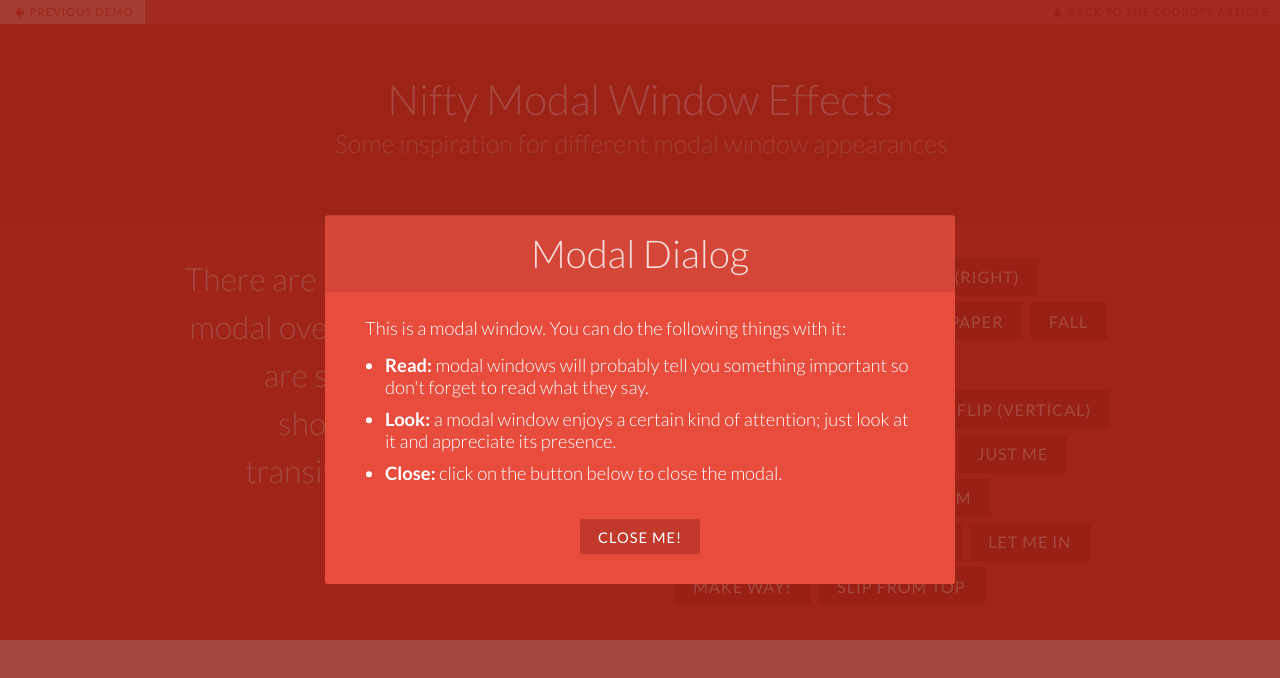
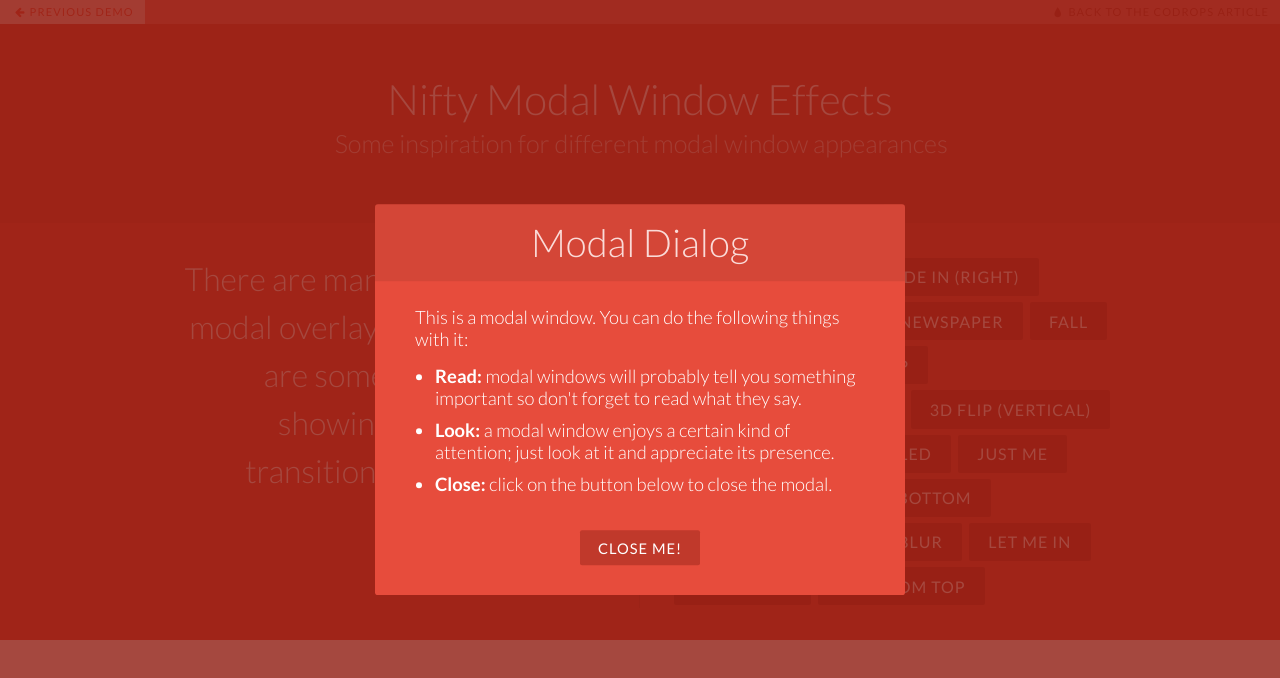
Before and after one commit to Wenchaozou/For2018214, a plain HTML site: page ModalWindowEffects/index.html in a window 1280 px wide. Both pictures are taken after a click on the button "SLIDE IN (RIGHT)". Drawn offline with Linux system fonts and the light colour scheme; no server answers.

Commit message:
Update component.css

```diff
--- a/ModalWindowEffects/css/component.css
+++ b/ModalWindowEffects/css/component.css
@@ -28,7 +28,7 @@ perspective effects (not including the modals and the overlay).
 	top: 50%;
 	left: 50%;
 	width: 50%;
-	max-width: 630px;
+	max-width: 530px;
 	min-width: 320px;
 	height: auto;
 	z-index: 2000;
```
